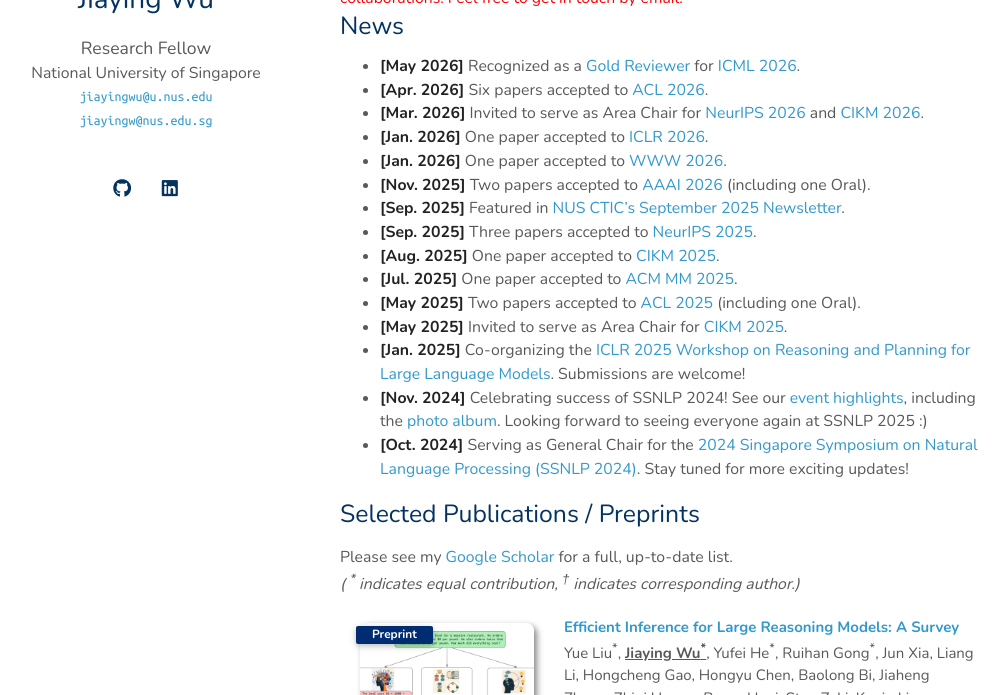
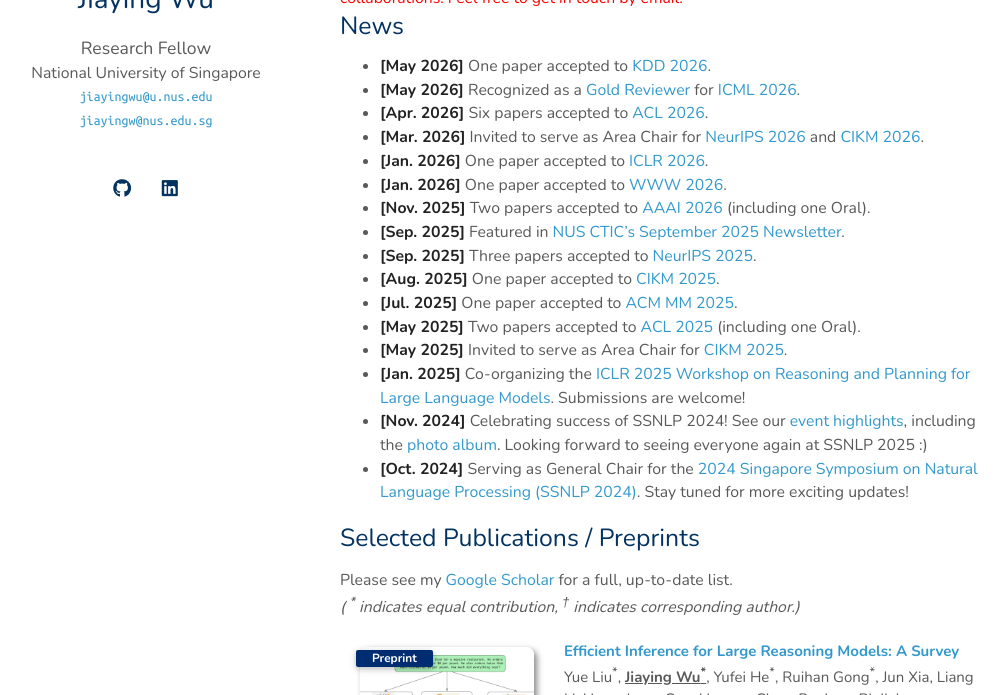
Before and after one commit to jiayingwu19/jiayingwu19.github.io, a Jekyll site: the page built from index.md, in a window 1280 px wide and 900 px high, scrolled down 464 px, cut to the strip 205-900 px from the top of the window. Shown: the whole strip, without its empty margins (130-1138 px from the left). Built offline with Jekyll 4.4.1, drawn with Linux system fonts in a browser that asks for light colours; a style sheet for code colours, icons or effects is not loaded; our own code applies the rules of GitHub Pages for plain Markdown files.

Commit message:
may 2026 update

```diff
--- a/index.md
+++ b/index.md
@@ -18,6 +18,7 @@ My research lies at the intersection of NLP and data mining, where I design **so
 <font color="red">I am currently on the job market, seeking research opportunities in both academia and industry (including postdoc positions) starting <b>Summer/Fall 2026</b>, and always open to collaborations. Feel free to get in touch by email.</font>
 
 ## News
+- **[May 2026]** One paper accepted to [KDD 2026](https://kdd2026.kdd.org/).
 - **[May 2026]** Recognized as a [Gold Reviewer](https://x.com/icmlconf/status/2054696826851234151) for [ICML 2026](https://icml.cc/Conferences/2026).
 - **[Apr. 2026]** Six papers accepted to [ACL 2026](https://2026.aclweb.org/).
 - **[Mar. 2026]** Invited to serve as Area Chair for [NeurIPS 2026](https://neurips.cc/) and [CIKM 2026](https://cikm2026.diag.uniroma1.it/).
```
